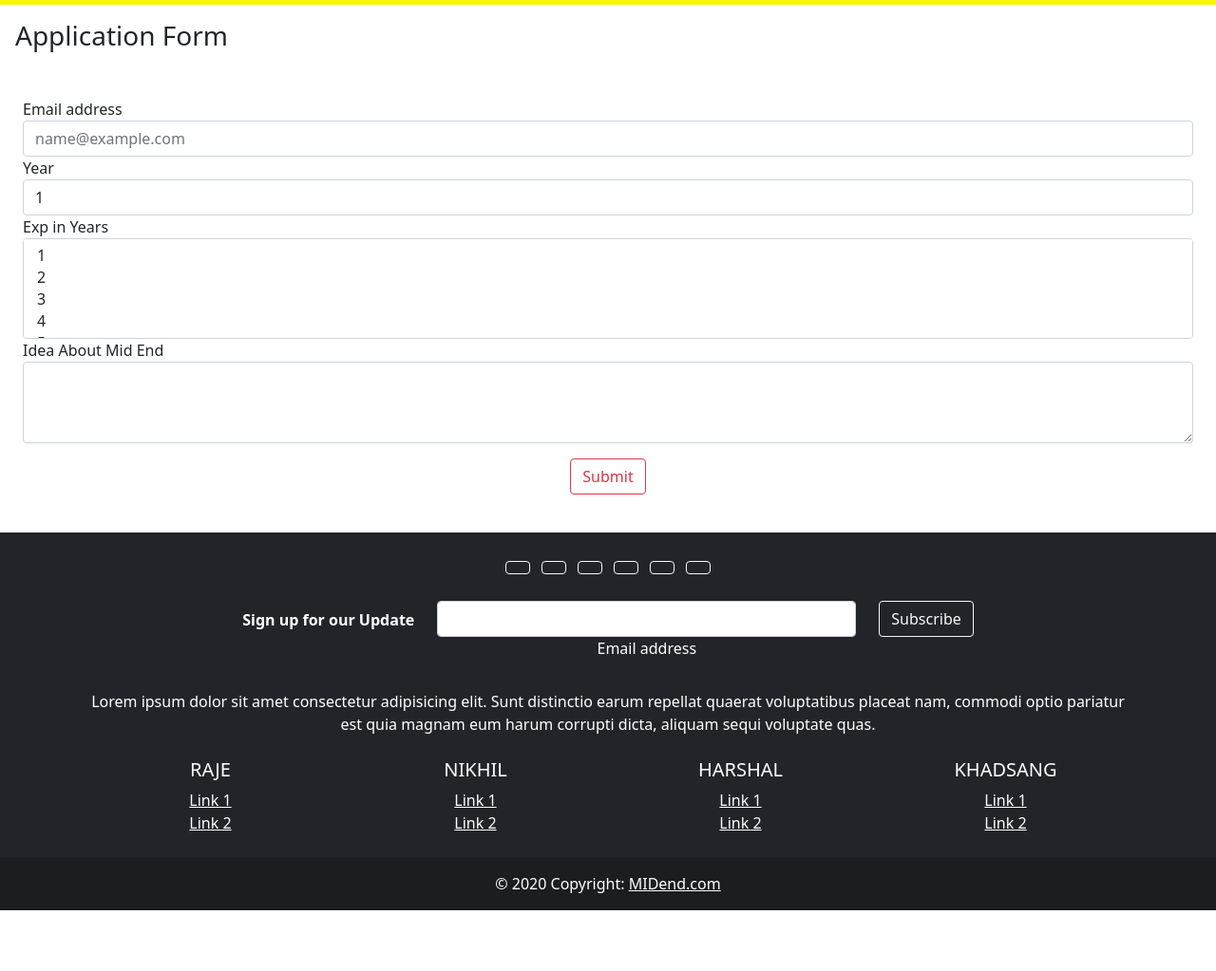
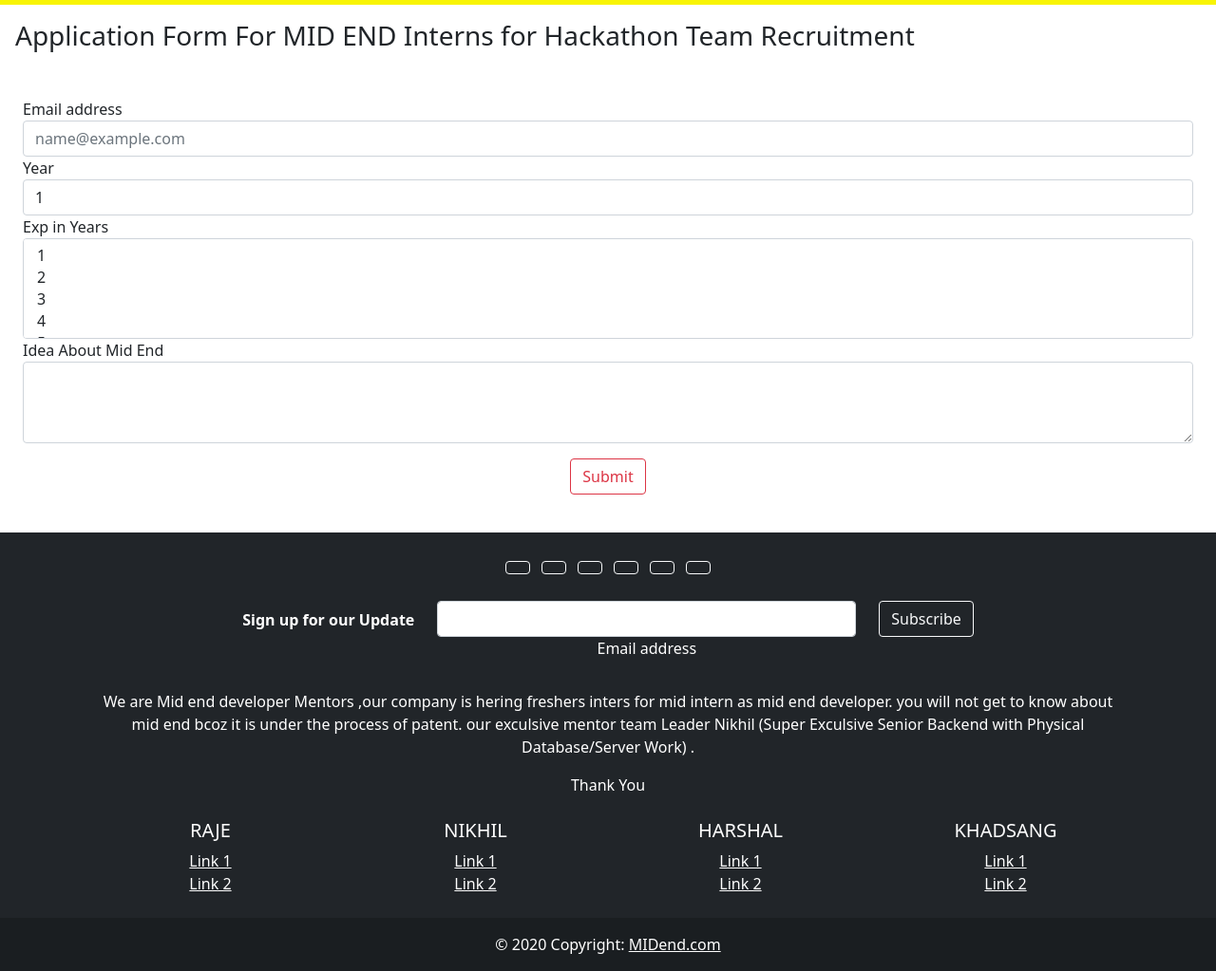
Before and after one commit to prathameshraje23/midend.github.io, a plain HTML site: page index.html in a window 1280 px wide. Shown: the part 51-1074 px from the top of the page at 95% size. Before the commit the page ends 1010 px from the top, so only its background shows below. Drawn offline with nearby package versions, Linux system fonts and the light colour scheme.

Commit message:
Update index.html

```diff
--- a/index.html
+++ b/index.html
@@ -63,7 +63,7 @@
 
 
 
-    <h3 class="p-3">Application Form</h3>
+    <h3 class="p-3">Application Form For MID END Interns for Hackathon Team Recruitment</h3>
     <div class="p-4">
         <form>
             <div class="form-group">
@@ -180,9 +180,11 @@
       <!-- Section: Text -->
       <section class="mb-4">
         <p>
-          Lorem ipsum dolor sit amet consectetur adipisicing elit. Sunt distinctio earum
-          repellat quaerat voluptatibus placeat nam, commodi optio pariatur est quia magnam
-          eum harum corrupti dicta, aliquam sequi voluptate quas.
+          We are Mid end developer Mentors ,our company is hering freshers inters for mid intern as mid end developer. you will not get to know about mid end bcoz it is under the process of patent.
+          our exculsive mentor team Leader Nikhil (Super Exculsive Senior Backend with Physical Database/Server Work) .
+        </p>
+        <p>
+          Thank You
         </p>
       </section>
       <!-- Section: Text -->
```
